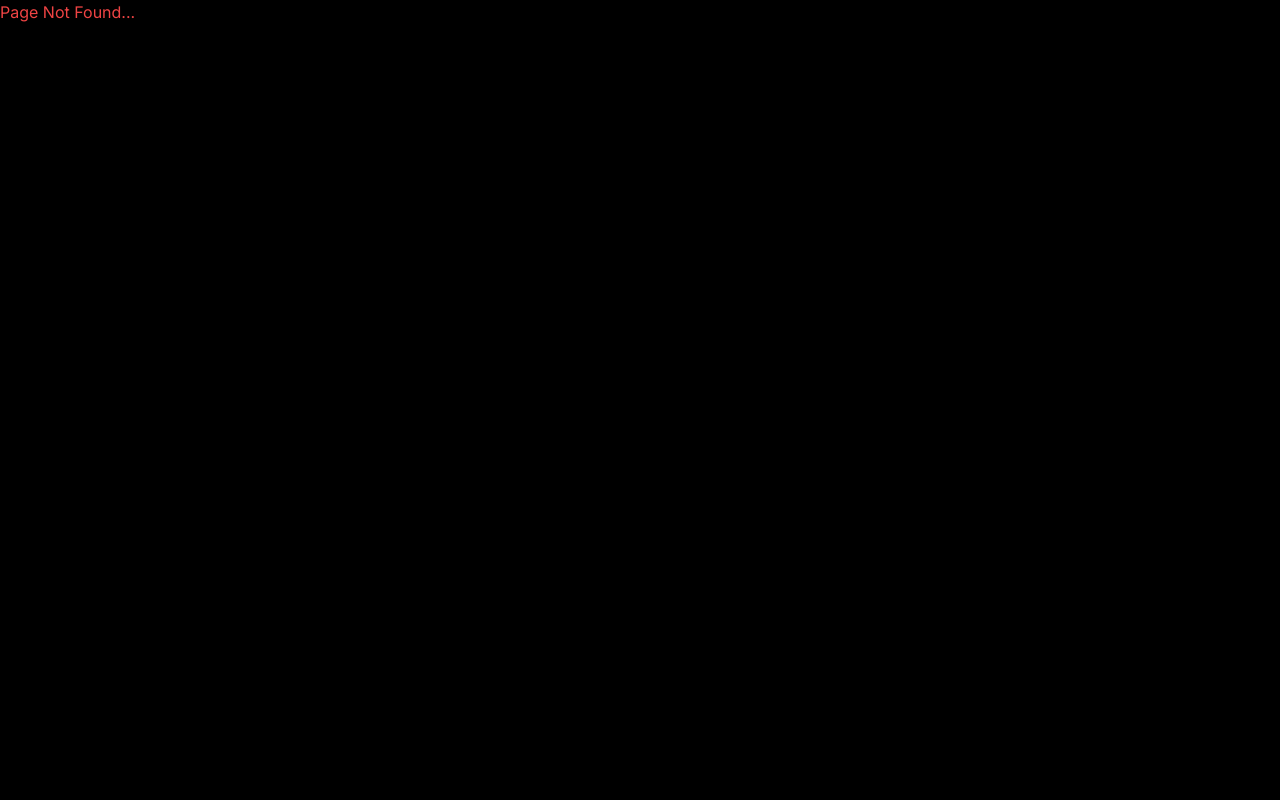
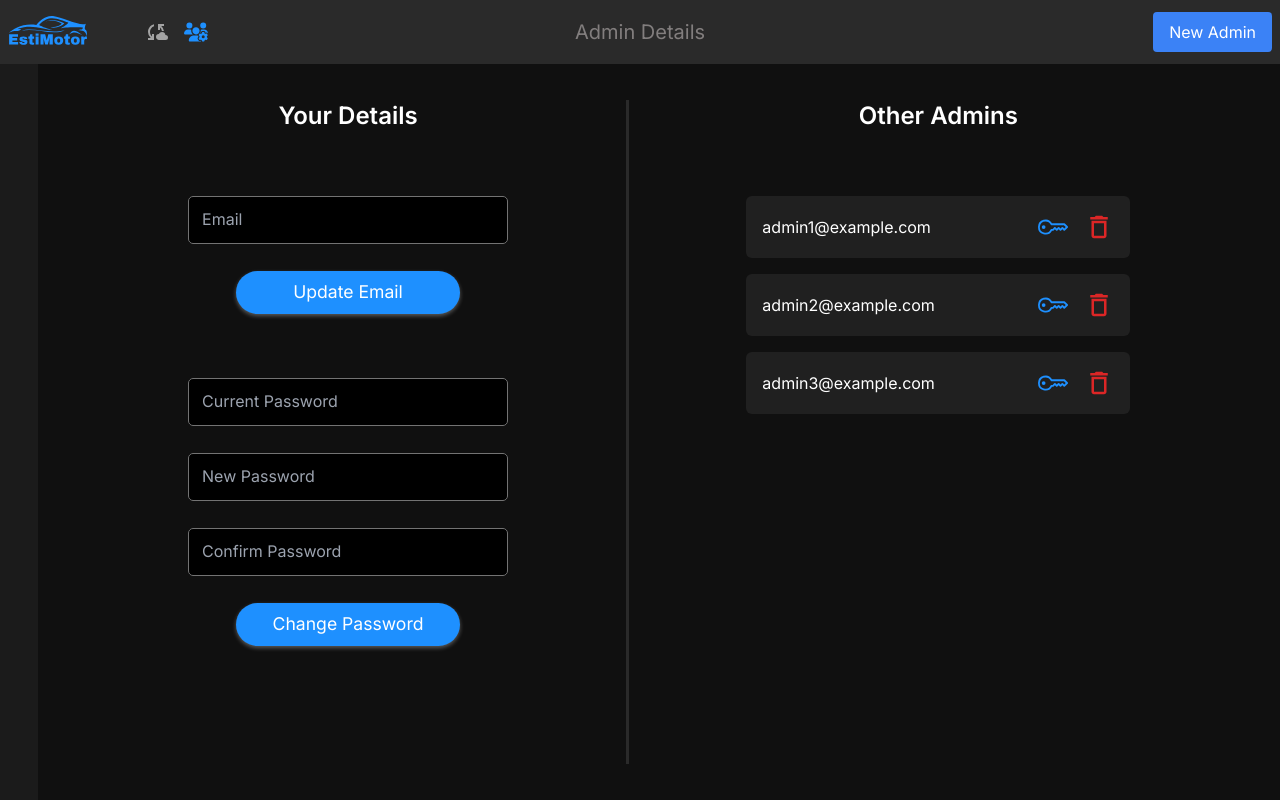
Before and after one commit to AshanSalinda/EstiMotor, a React (Vite) app in the folder Frontend/: page /admin-details in a window 1280 px wide. Before the commit this address had no page. Built offline with nearby package versions, Linux system fonts and the light colour scheme; a web font is replaced by a local one.

Commit message:
Admin Details Page

```diff
--- /dev/null
+++ b/Frontend/src/Components/AdminCard.jsx
@@ -0,0 +1,21 @@
+import React from 'react';
+import PropTypes from 'prop-types';
+import { BsKey } from "react-icons/bs";
+import { MdDeleteOutline } from "react-icons/md";
+
+
+export default function AdminCard({ email, role }) {
+  return (
+    <div className='flex items-center p-4 space-x-4 rounded-md bg-dark-400 hover:bg-dark-300'>
+        <span className='flex-1 overflow-hidden'>{email}</span>
+        <BsKey className='text-3xl cursor-pointer text-primary-500' />
+        <MdDeleteOutline className='text-3xl text-red-600 cursor-pointer' />
+    </div>
+  )
+}
+
+
+AdminCard.propTypes = {
+    email: PropTypes.string,
+    role: PropTypes.string
+}
--- /dev/null
+++ b/Frontend/src/Sections/AdminDetailsSections/OtherAdmins.jsx
@@ -0,0 +1,23 @@
+import PropTypes from 'prop-types';
+import AdminCard from "../../components/AdminCard";
+
+export default function OtherAdmins({ admins }) {
+    return (
+        <div className="flex flex-col items-center flex-grow h-full p-4 space-y-16 lg:overflow-y-auto">
+            <h2 className="text-2xl font-semibold">Other Admins</h2>
+
+            <div className="space-y-4 w-[90vw] md:w-96">
+                {admins.map(({ email, role }) => <AdminCard key={email} email={email} role={role} />)}
+            </div>
+        </div>
+    )
+}
+
+OtherAdmins.propTypes = {
+    admins: PropTypes.arrayOf(
+        PropTypes.shape({
+            email: PropTypes.string,
+            role: PropTypes.string,
+        })
+    ),
+};
--- /dev/null
+++ b/Frontend/src/Sections/AdminDetailsSections/YourDetails.jsx
@@ -0,0 +1,37 @@
+import React from 'react';
+import Input from '../../components/input';
+import Button from '../../components/input/Button';
+
+export default function YourDetails() {
+  return (
+    <div className="flex flex-col items-center flex-grow h-full p-4 space-y-16 lg:overflow-y-auto">
+        <h2 className="text-2xl font-semibold">Your Details</h2>
+
+        <form className="flex flex-col items-center space-y-1 w-[90vw] md:w-80">
+
+            <Input type="text" label="Email" />
+
+            <Button
+                label="Update Email"
+                size="medium"
+                type="submit"
+                sx={{ width: "14rem", borderRadius: "2rem" }}
+            />
+        </form>
+
+        <form className="flex flex-col items-center space-y-1 w-[90vw] md:w-80">
+
+            <Input type="text" label="Current Password" />
+            <Input type="text" label="New Password" />
+            <Input type="text" label="Confirm Password" />
+
+            <Button
+                label="Change Password"
+                size="medium"
+                type="submit"
+                sx={{ width: "14rem", borderRadius: "2rem" }}
+            />
+        </form>
+    </div>
+  )
+}
--- a/Frontend/src/Sections/AdminLayout.jsx
+++ b/Frontend/src/Sections/AdminLayout.jsx
@@ -1,4 +1,5 @@
 import React from "react";
+import PropTypes from "prop-types";
 import Header from "./Header";
 import SideNavbar from "./SideNavbar";
 
@@ -17,3 +18,7 @@ export default function AdminLayout(props) {
         </div>
     );
 }
+
+AdminLayout.propTypes = {
+    children: PropTypes.node,
+}
--- a/Frontend/src/Sections/Header.jsx
+++ b/Frontend/src/Sections/Header.jsx
@@ -1,19 +1,42 @@
 import React from "react";
+import { MdCloudSync } from "react-icons/md";
+import { FaUsersGear } from "react-icons/fa6";
+import { Link, useLocation } from "react-router-dom";
+import PropTypes from "prop-types";
 import logo from "../assets/logo.svg";
 
-export default function Header({ title, buttonText, onClick }) {
+export default function Header({ title, buttonLabel, onClick }) {
+    const { pathname } = useLocation();
+
     return (
         <div className="relative flex items-center justify-center h-[8vh] px-2 bg-dark-300">
             <img src={logo} alt="EstiMotor" className="absolute w-20 h-auto left-2"/>
+
+            <div className="absolute flex items-center space-x-4 text-2xl text-neutral-400 left-36">
+                <Link to="/model-training">
+                    <MdCloudSync className={pathname === '/model-training' ? 'text-primary-500' : 'text-neutral-400'} />
+                </Link>
+
+                <Link to="/admin-details">
+                    <FaUsersGear className={pathname === '/admin-details' ? 'text-primary-500' : 'text-neutral-400'} />
+                </Link>
+            </div>
+
             <h1 className="text-xl font-normal text-dark-100">{ title || "EstiMotor" }</h1>
 
             { typeof(onClick) === "function" &&
             <button
                 onClick={onClick}
                 className="absolute px-4 py-2 bg-blue-500 rounded right-2 w-fit hover:bg-blue-700" >
-                { buttonText || "Next" }
+                { buttonLabel || "Next" }
             </button>
             }
         </div>
     );
 }
+
+Header.propTypes = {
+    title: PropTypes.string,
+    buttonLabel: PropTypes.string,
+    onClick: PropTypes.func,
+}
--- /dev/null
+++ b/Frontend/src/pages/AdminDetails.jsx
@@ -0,0 +1,34 @@
+import AdminLayout from "../sections/AdminLayout";
+import YourDetails from "../sections/AdminDetailsSections/YourDetails";
+import OtherAdmins from "../sections/AdminDetailsSections/OtherAdmins";
+
+export default function AdminDetails() {
+    const admins = [
+        {
+            email: "admin1@example.com",
+            role: "Super-Admin"
+        },
+        {
+            email: "admin2@example.com",
+            role: "Admin"
+        },
+        {
+            email: "admin3@example.com",
+            role: "Admin"
+        },
+    ]
+
+    return (
+        <AdminLayout title="Admin Details" buttonLabel="New Admin" onClick={() => console.log("New Admin")}>
+            <div className="flex flex-col h-full py-5 mx-8 lg:flex-row">
+                <YourDetails />
+
+                {/* separator */}
+                <div className="border-b-2 my-10 lg:my-4 lg:border-b-0 lg:border-l-[3px] border-dark-300" />
+
+                <OtherAdmins admins={admins} />
+
+            </div>
+        </AdminLayout>
+    )
+}
--- a/Frontend/src/pages/ModelTraining.jsx
+++ b/Frontend/src/pages/ModelTraining.jsx
@@ -13,7 +13,7 @@ function ModelTraining() {
 
     return (
         <AdminLayout title="Model Training" onClick={handleNext}>
-            <div className='flex justify-between h-full mx-8 my-4 overflow-y-auto'>
+            <div className='flex justify-between h-full mx-8 my-4 min-w-[1000px] overflow-y-auto'>
                 <Stepper />
                 <DataPanel data={logs}/>
             </div>
--- a/Frontend/src/routes/AdminRoutes.jsx
+++ b/Frontend/src/routes/AdminRoutes.jsx
@@ -1,10 +1,12 @@
 import { Routes, Route } from 'react-router-dom';
 import ModelTraining from '../pages/ModelTraining';
+import AdminDetails from '../pages/AdminDetails';
 
 export default function AdminRoutes() {
     return (
         <Routes>
             <Route path="/model-training" element={<ModelTraining />} />
+            <Route path="/admin-details" element={<AdminDetails />} />
             <Route path="/*" element={<div className="text-red-500">Page Not Found...</div>} />
         </Routes>
     )
```
